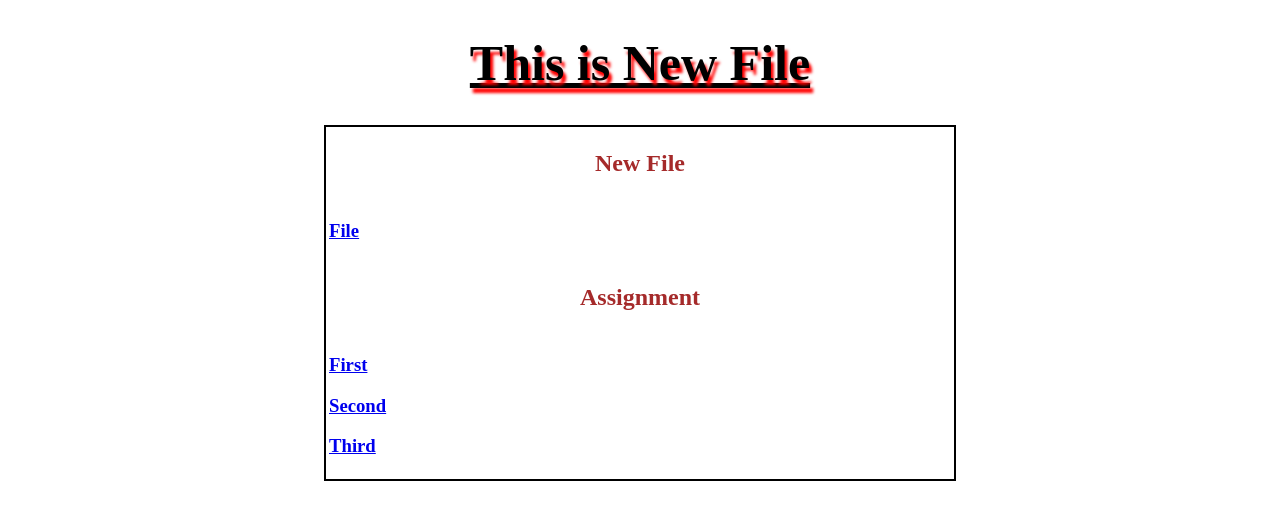
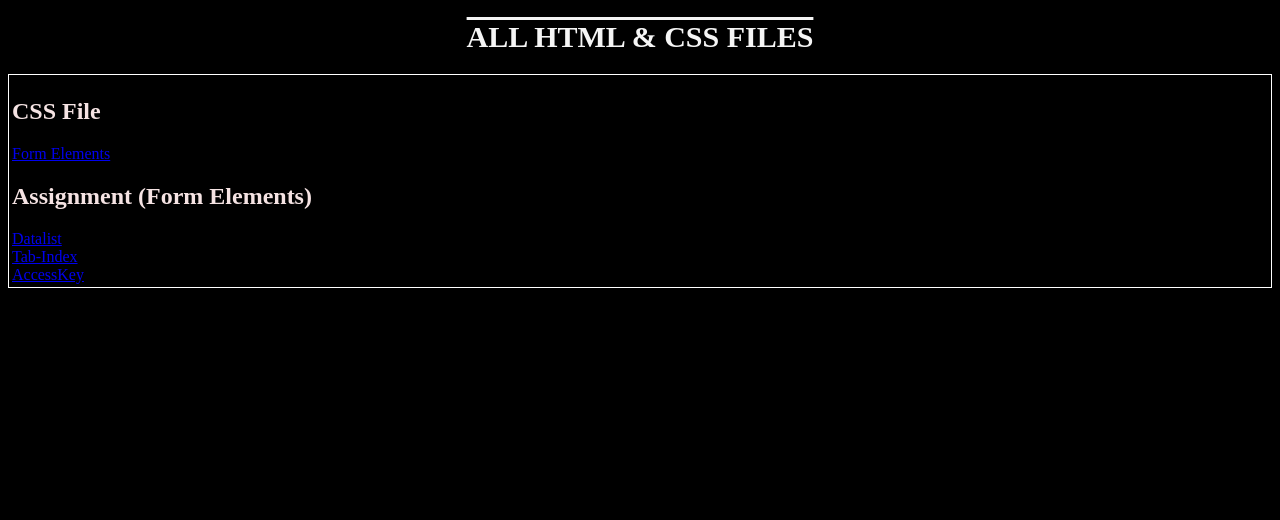
Before and after one commit to HarshalShedge-08/HTML-CSS-Files, a plain HTML site: page index.html in a window 1280 px wide. Drawn offline with Linux system fonts and the light colour scheme.

Commit message:
new files

```diff
--- a/index.html
+++ b/index.html
@@ -7,56 +7,51 @@
     <title>Document</title>
 
     <style>
+        body{
+            background-color: black;
+        }
         h1{
-            color: black;
+            color: whitesmoke;
             text-align: center;
-            font-size: 50px;
-            font-family: Brush Script MT;
-            text-shadow: 3px 5px 3px red;
-            text-decoration: underline;
+            font-size: 30px;
+            font-family: Algerian;
+
+            text-decoration: overline;
         }
         h2{
-            color:brown;
-            font-family: Algerian;
+            color:rgb(245, 227, 227);
+            font-family: Broadway;
         }
         h2 a {
             text-decoration: none;
         }
         table{
-            border:2px black solid;
+            border:1px white solid;
         }
     </style>
+
 </head>
+
+
 <body>
-    <h1>This is New File</h1>
 
-<table align="center" width="50%">
 
-        <th>
-    <h2>New File</h2>
+    <h1>ALL HTML & CSS FILES</h1>
 
-</th>
-<tr>
-<td>
-    <h3><a href="HTML5/form2.html">File</a></h3>
-
-</td>
-</tr>
-
-        <th>
-            <h2>Assignment</h2>
-
-        </th>
-<tr>
+<table width="100%">
     <td>
 
-            <h3><a href="assignment/ass(p-1).html">First</a></h3>
-            <h3><a href="assignment/ass(p-2).html">Second</a></h3>
-            <h3><a href="assignment/ass(p-3).html">Third</a></h3>
-    </td>
-</tr>
+    <h2>CSS File</h2>
 
+    <a href="HTML5/form2.html">Form Elements</a>
 
+     <h2>Assignment (Form Elements)</h2>
+
+    <a href="assignment/ass(p-1).html">Datalist</a><br>
+    <a href="assignment/ass(p-2).html">Tab-Index</a><br>
+    <a href="assignment/ass(p-3).html">AccessKey</a><br>
+
+     </td>
 </table>
 
 </body>
```
Also changed, not shown: Images/ass(p-3).html (+5 -0 lines).
